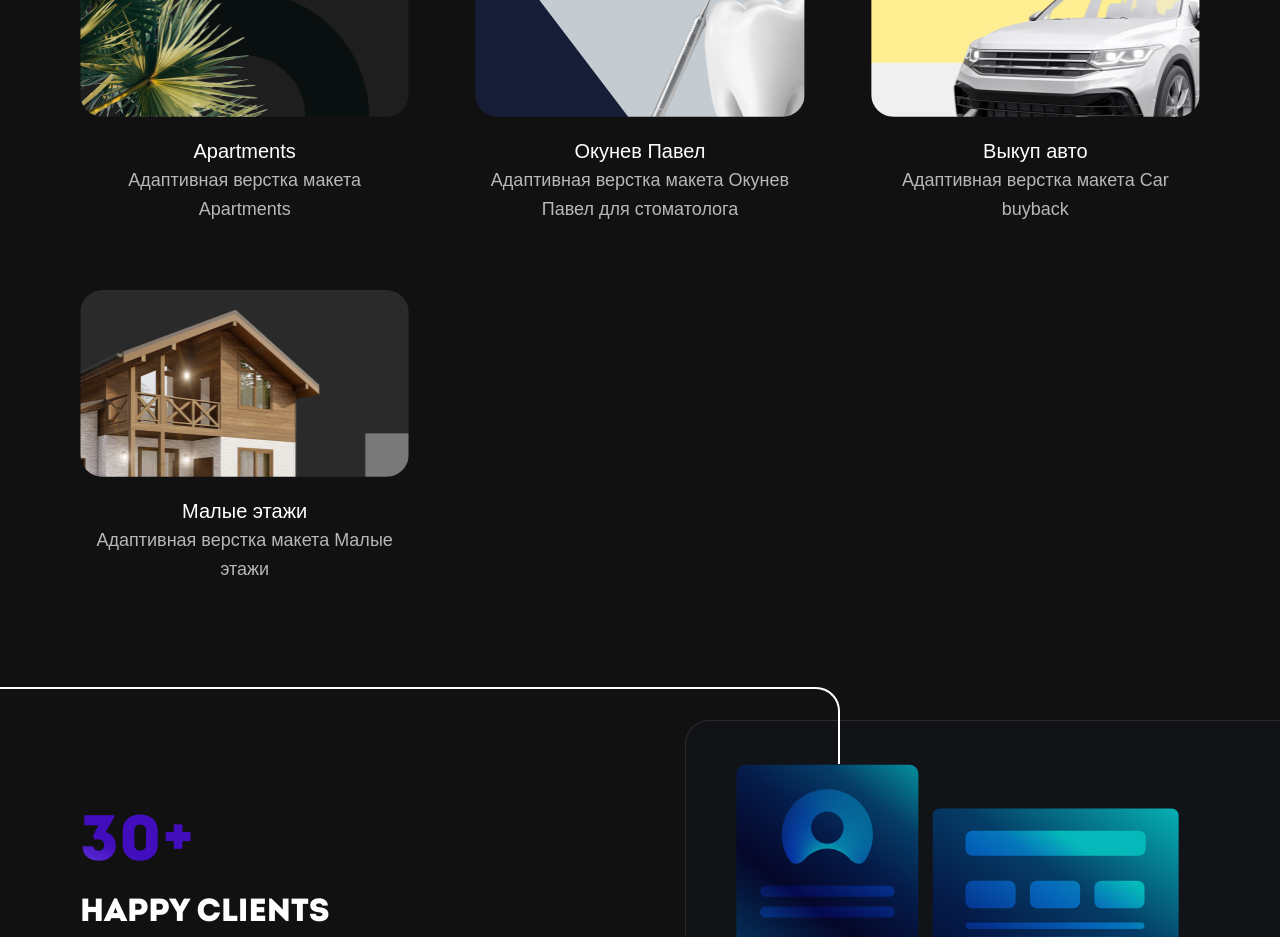
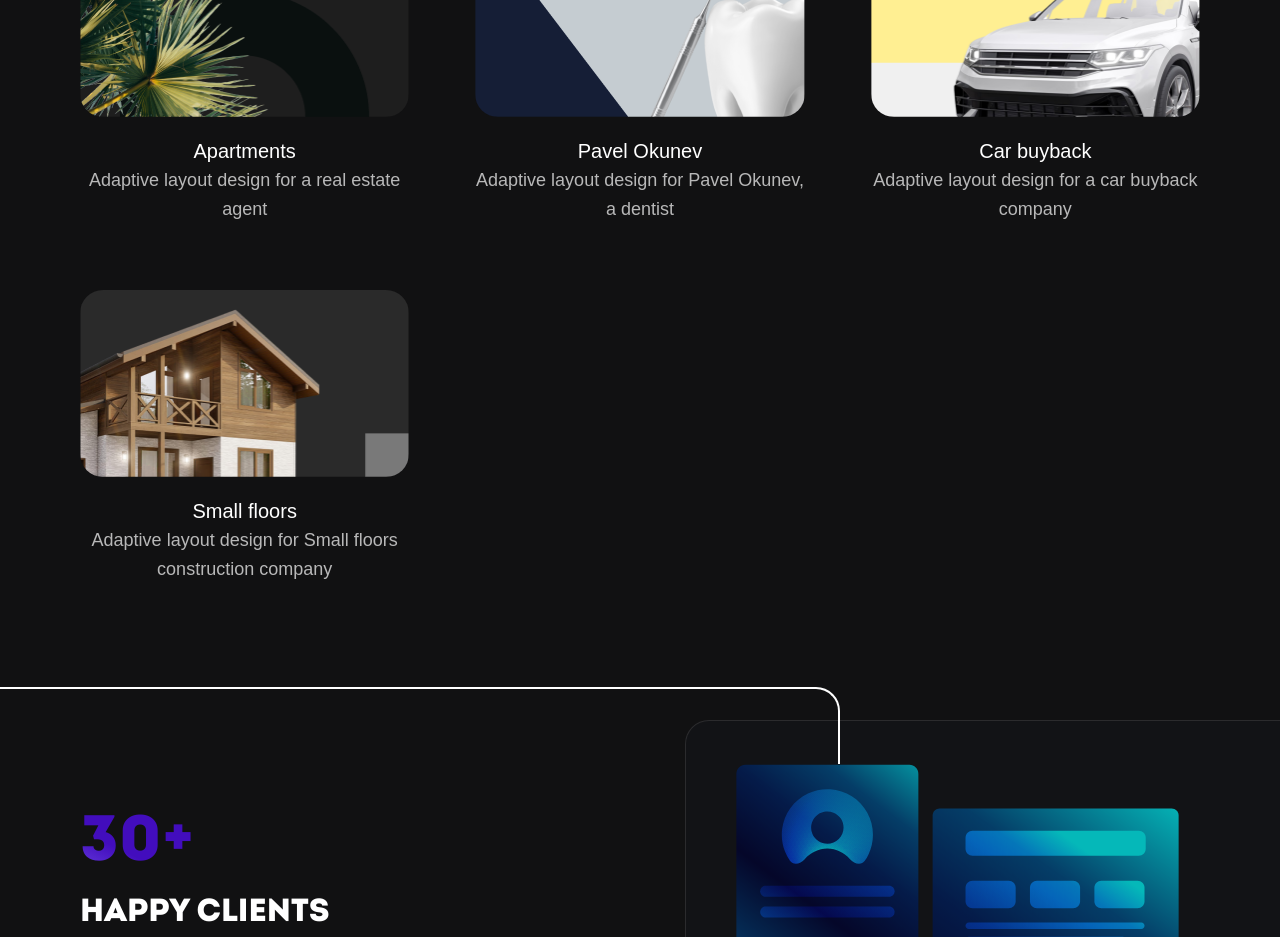
Before and after one commit to Hillel1408/daragan-media, a React (Create React App) app: page / in a window 1280 px wide. Shown: the part 1700-2637 px from the top of the page. Built offline with nearby package versions, Linux system fonts and the light colour scheme.

Commit message:
локализация

```diff
--- a/public/locales/en/translation.json
+++ b/public/locales/en/translation.json
@@ -45,5 +45,13 @@
     "EngineeringCompany1": "Engineering company",
     "EngineeringCompany2": "Adaptive layout design for an engineering company",
     "CountryHouses1": "Country houses",
-    "CountryHouses2": "Adaptive layout design for a country house construction company"
+    "CountryHouses2": "Adaptive layout design for a country house construction company",
+    "Apartments1": "Apartments",
+    "Apartments2": "Adaptive layout design for a real estate agent",
+    "PavelOkunev1": "Pavel Okunev",
+    "PavelOkunev2": "Adaptive layout design for Pavel Okunev, a dentist",
+    "CarBuyback1": "Car buyback",
+    "CarBuyback2": "Adaptive layout design for a car buyback company",
+    "MalyeEtazhi1": "Small floors",
+    "MalyeEtazhi2": "Adaptive layout design for Small floors construction company"
 }
--- a/src/components/LandingPage/LandingPage.tsx
+++ b/src/components/LandingPage/LandingPage.tsx
@@ -30,29 +30,29 @@ export default function LandingPage() {
         {
             img: "img-7.png",
             imgHover: "img-8.png",
-            title: "Apartments",
-            text: "Адаптивная верстка макета Apartments",
+            title: t("Apartments1"),
+            text: t("Apartments2"),
             href: "https://hillel1408.github.io/-apartments/",
         },
         {
             img: "img-9.png",
             imgHover: "img-10.png",
-            title: "Окунев Павел",
-            text: "Адаптивная верстка макета Окунев Павел для стоматолога",
+            title: t("PavelOkunev1"),
+            text: t("PavelOkunev2"),
             href: "https://hillel1408.github.io/okunev_pavel/",
         },
         {
             img: "img-11.png",
             imgHover: "img-12.png",
-            title: "Выкуп авто",
-            text: "Адаптивная верстка макета Сar buyback",
+            title: t("CarBuyback1"),
+            text: t("CarBuyback2"),
             href: "https://hillel1408.github.io/car-buyback/",
         },
         {
             img: "img-13.png",
             imgHover: "img-14.png",
-            title: "Малые этажи",
-            text: "Адаптивная верстка макета Малые этажи",
+            title: t("MalyeEtazhi1"),
+            text: t("MalyeEtazhi2"),
             href: "https://daragan-media.com/verstka/front_2/",
         },
     ];
```
Also changed, not shown: public/locales/ru/translation.json (+9 -1 lines).
